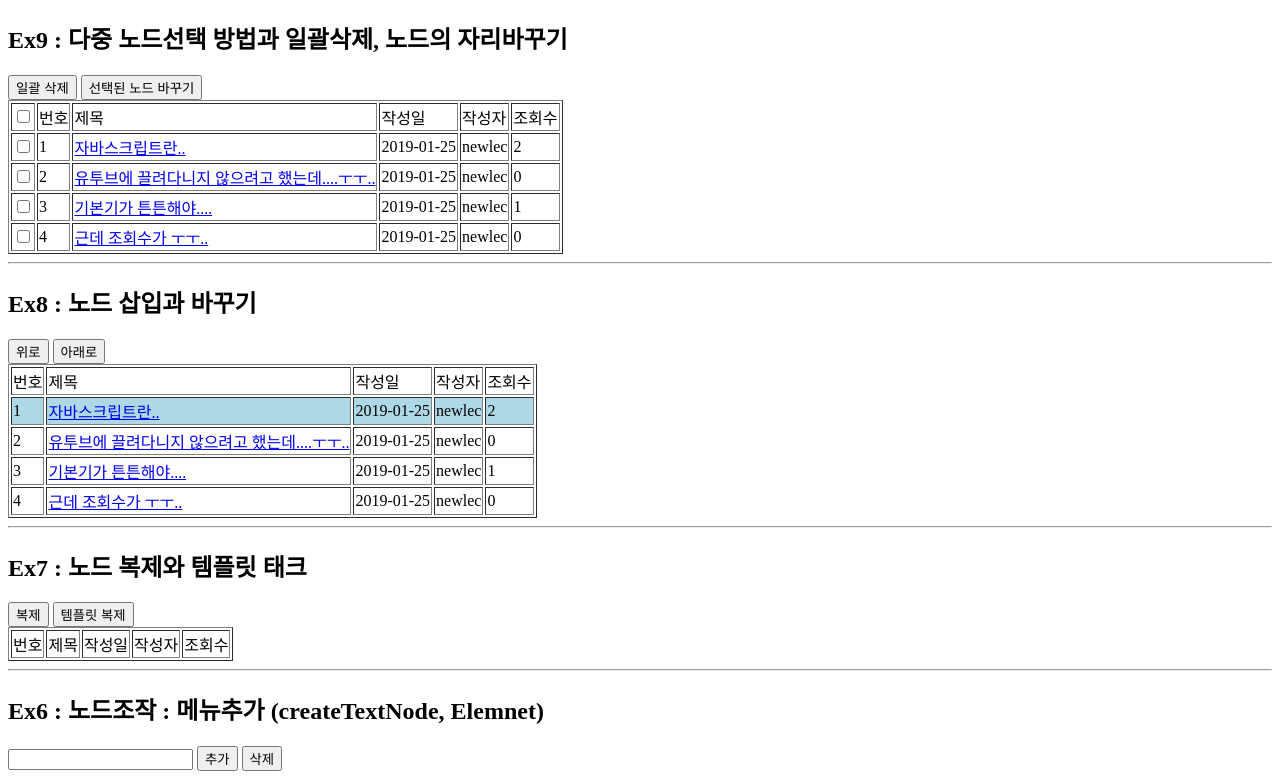
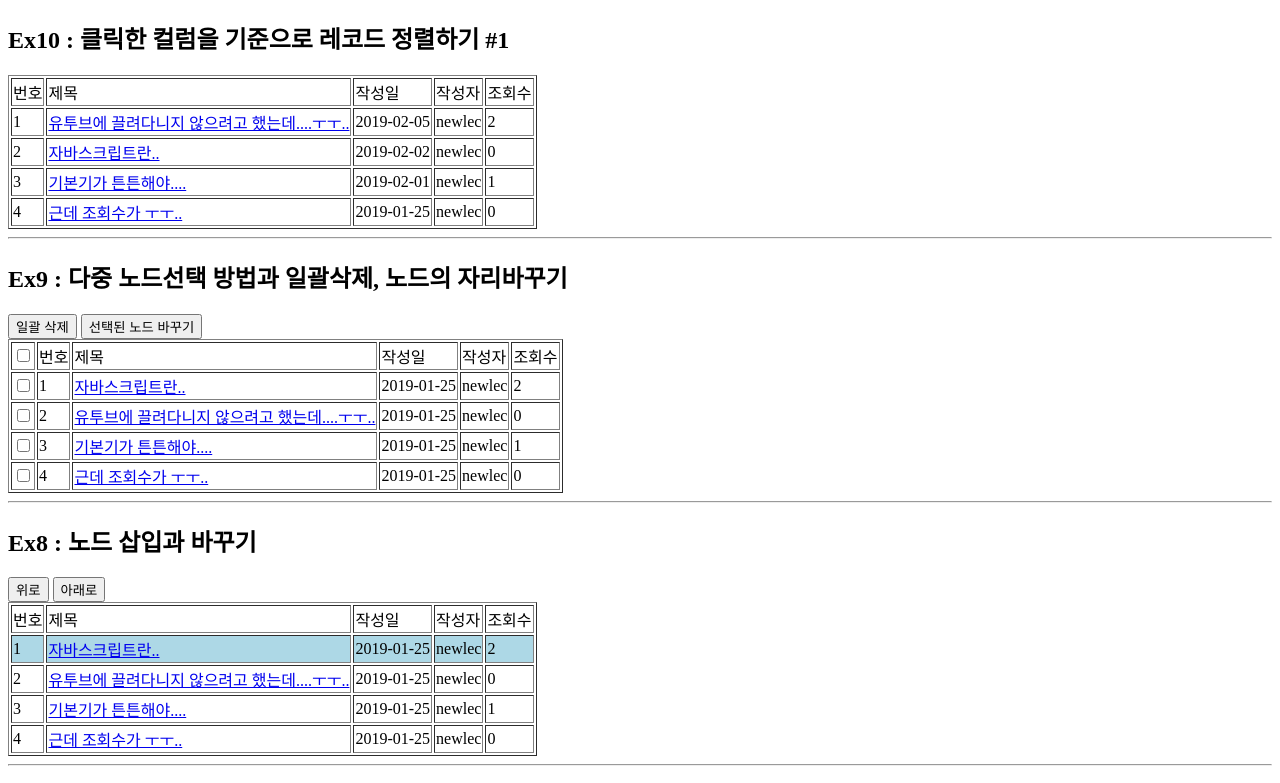
Before and after one commit to JunKyu-Cho/JavaScript-newlecture, a plain HTML site: page javascript1-dom.html in a window 1280 px wide. Shown: the top 783 px of the page. Drawn offline with Linux system fonts and the light colour scheme.

Commit message:
2021. 12. 20 Update

```diff
--- a/javascript1-dom.html
+++ b/javascript1-dom.html
@@ -8,6 +8,61 @@
     <script src="javascript1-dom.js"></script>
 </head>
 <body>
+    <section id="section10">
+        <h1>Ex10 : 클릭한 컬럼을 기준으로 레코드 정렬하기 #1</h1>
+        <template>
+            <tr>
+                <td></td>
+                <td><a href=""></a></td>
+                <td></td>
+                <td></td>
+                <td></td>
+            </tr>
+        </template>
+        <table border="1" class="notice-list">
+            <thead>
+                <tr>
+                    <td class="id">번호</td>
+                    <td class="title">제목</td>
+                    <td class="reg-date">작성일</td>
+                    <td class="writer-id">작성자</td>
+                    <td class="hit">조회수</td>
+                </tr>
+            </thead>
+            <tbody>
+                <!-- <tr>
+                    <td>1</td>
+                    <td><a href="1">자바스크립트란..</a></td>
+                    <td>2019-02-03</td>
+                    <td>newlec</td>
+                    <td>2</td>
+                </tr>
+                <tr>
+                    <td>2</td>
+                    <td><a href="2">유투브에 끌려다니지 않으려고 했는데....ㅜㅜ..</a></td>
+                    <td>2019-02-02</td>
+                    <td>newlec</td>
+                    <td>0</td>
+                </tr>
+                <tr>
+                    <td>3</td>
+                    <td><a href="3">기본기가 튼튼해야....</a></td>
+                    <td>2019-02-01</td>
+                    <td>newlec</td>
+                    <td>1</td>
+                </tr>
+                <tr>
+                    <td>4</td>
+                    <td><a href="4">근데 조회수가 ㅜㅜ..</a></td>
+                    <td>2019-01-25</td>
+                    <td>newlec</td>
+                    <td>0</td>
+                </tr> -->
+            </tbody>
+        </table>
+    </section>
+    <hr />
+
     <section id="section9">
         <h1>Ex9 : 다중 노드선택 방법과 일괄삭제, 노드의 자리바꾸기</h1>
         <div>
--- a/javascript1-dom.js
+++ b/javascript1-dom.js
@@ -1,3 +1,66 @@
+//Ex10 : 클릭한 컬럼을 기준으로 레코드 정렬하기 #1
+window.addEventListener("load", function(){
+
+    var notices = [
+        {"id":1, "title":"유투브에 끌려다니지 않으려고 했는데....ㅜㅜ..", "regDate":"2019-02-05", "writerId":"newlec", "hit":2},
+        {"id":2, "title":"자바스크립트란..", "regDate":"2019-02-02", "writerId":"newlec", "hit":0},
+        {"id":3, "title":"기본기가 튼튼해야....", "regDate":"2019-02-01", "writerId":"newlec", "hit":1},
+        {"id":4, "title":"근데 조회수가 ㅜㅜ..", "regDate":"2019-01-25", "writerId":"newlec", "hit":0}
+    ];
+
+    var section = document.querySelector("#section10");
+
+    var noticeList =section.querySelector(".notice-list");
+    var titldTd = section.querySelector(".title");
+    var tbodyNode = noticeList.querySelector("tbody");
+
+    var bindData = function(){
+        var template = section.querySelector("template");
+
+        for(var i=0; i<notices.length; i++){
+            var cloneNode = document.importNode(template.content, true);
+            var tds = cloneNode.querySelectorAll("td");
+            tds[0].textContent = notices[i].id;
+
+            var aNode = tds[1].children[0];
+            aNode.href=notices[i].id;
+            aNode.textContent = notices[i].title;
+
+            tds[2].textContent = notices[i].regDate;
+            tds[3].textContent = notices[i].writerId;
+            tds[4].textContent = notices[i].hit;
+
+            tbodyNode.appendChild(cloneNode);
+        }
+    };
+
+    bindData();
+
+    var titleSorted = false;
+
+    titldTd.onclick = function(){
+
+        tbodyNode.innerHTML = "";
+
+        if(!titleSorted) {
+            notices.sort(function(a, b){
+                titleSorted = true;
+
+                if(a.title < b.title)
+                    return -1;
+                else if(a.title > b.title)
+                    return 1;
+                else
+                    return 0;
+            });
+        }
+        else
+           notices.reverse();
+
+        bindData();
+    };
+});
+
 // Ex9 : 다중 노드선택 방법과 일괄삭제, 노드의 자리바꾸기
 window.addEventListener("load", function() {
     var section = document.querySelector("#section9");
```
